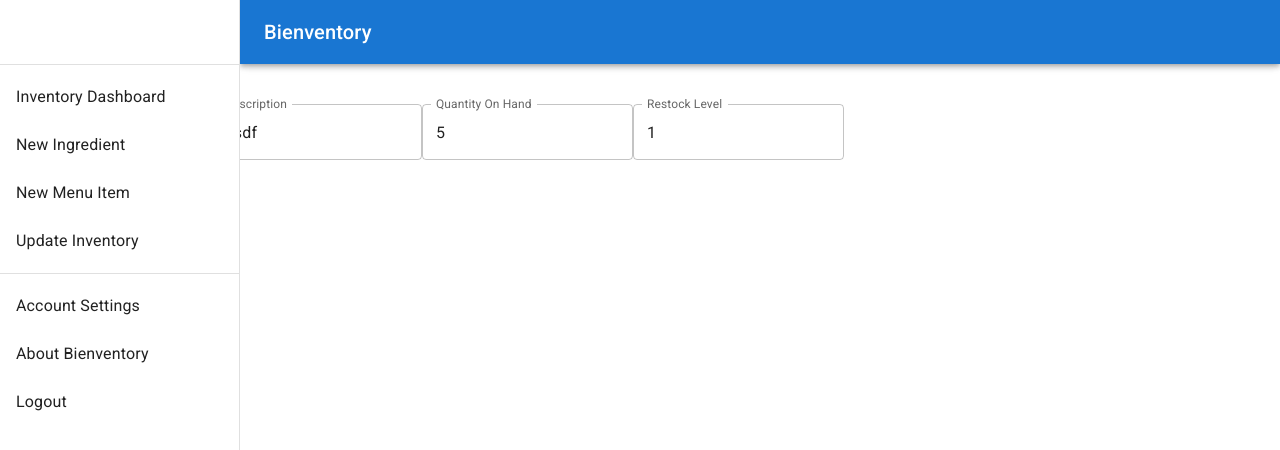
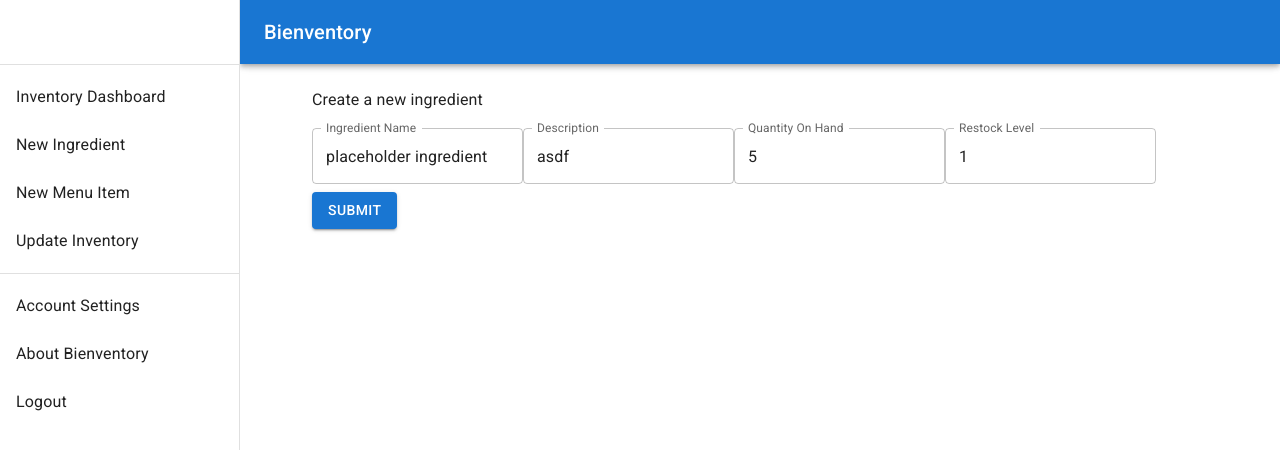
Before and after one commit to Bienventory/Bienventory-fe, a React app: page /about in a window 1280 px wide. Shown: the top 450 px of the page. Built offline with nearby package versions, Linux system fonts and the light colour scheme.

Commit message:
refactored nav component

```diff
--- a/src/components/app/App.jsx
+++ b/src/components/app/App.jsx
@@ -1,12 +1,23 @@
 import React from 'react';
+import Box from '@mui/material/Box';
+import CssBaseline from '@mui/material/CssBaseline';
 import IngredientForm from './ingredients/IngredientForm';
 import Navigation from './Navigation';
+import Toolbar from '@mui/material/Toolbar';
+import Typography from '@mui/material/Typography';
+
 export default function App() {
   return (
-    <>
+    <Box sx={{ display: 'flex' }}>
+      <CssBaseline />
       <Navigation />
-    Create a new ingredient
-      <IngredientForm />
-    </>
+      <Box component="main" sx={{ flexGrow: 1, p: 3 }}>
+        <Toolbar />
+        <Typography>
+          Create a new ingredient
+        </Typography>
+        <IngredientForm />
+      </Box>
+    </Box>
   );
 }
--- a/src/components/app/Navigation.jsx
+++ b/src/components/app/Navigation.jsx
@@ -1,7 +1,6 @@
 import React from 'react';
 import AppBar from '@mui/material/AppBar';
 import Box from '@mui/material/Box';
-import CssBaseline from '@mui/material/CssBaseline';
 import Divider from '@mui/material/Divider';
 import Drawer from '@mui/material/Drawer';
 import IconButton from '@mui/material/IconButton';
@@ -17,12 +16,16 @@
 const drawerWidth = 240;
 
 function Navigation(props) {
+
   const { window } = props;
   const [mobileOpen, setMobileOpen] = React.useState(false);
 
   const handleDrawerToggle = () => {
     setMobileOpen(!mobileOpen);
   };
+
+  const container =
+    window !== undefined ? () => window().document.body : undefined;
 
   const drawer = (
     <div>
@@ -53,12 +56,8 @@
     </div>
   );
 
-  const container =
-    window !== undefined ? () => window().document.body : undefined;
-
   return (
-    <Box sx={{ display: 'flex' }}>
-      <CssBaseline />
+    <>
       <AppBar
         position="fixed"
         sx={{
@@ -118,9 +117,8 @@
           {drawer}
         </Drawer>
       </Box>
-
       <Toolbar />
-    </Box>
+    </>
   );
 }
 
```
